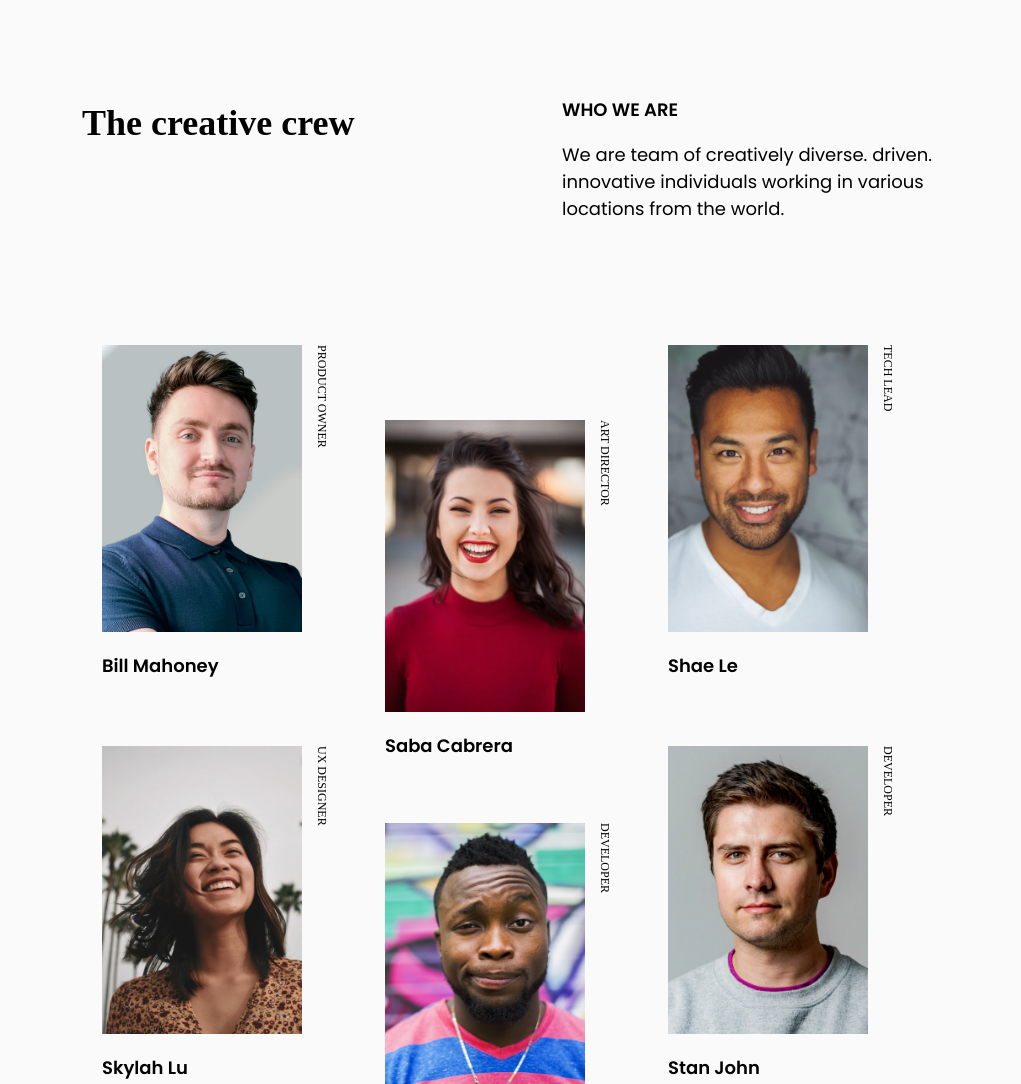
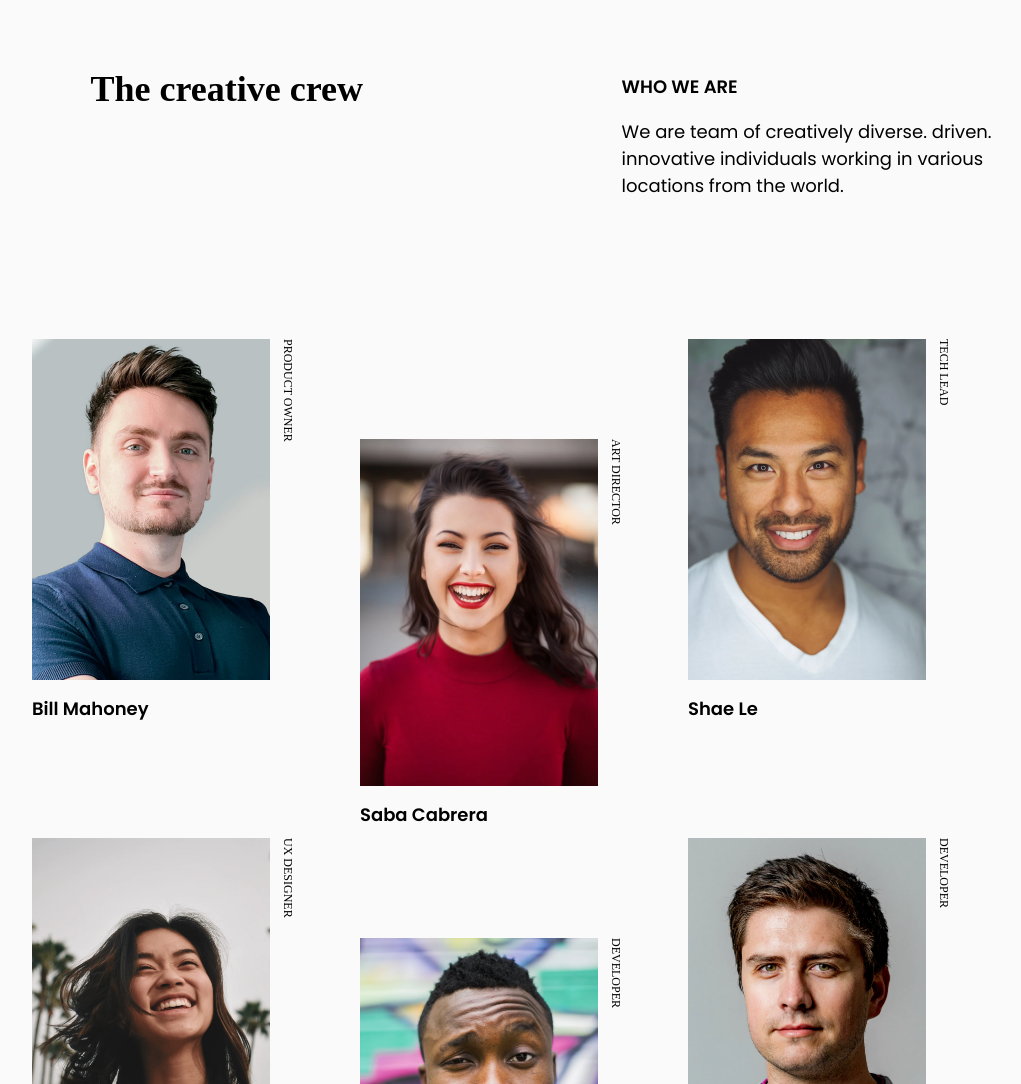
Before and after one commit to cl3m3nt1n3/DevChallenges-MyTeamPage, a plain HTML site: page index.html in a window 1280 px wide. Shown: the top 1084 px of the page, without its empty margins (126-1147 px from the left). Drawn offline with Linux system fonts and the light colour scheme.

Commit message:
grid + pseudo class solution

```diff
--- a/index.html
+++ b/index.html
@@ -10,45 +10,45 @@
   <header>
     <h1>The creative crew</h1>
     <div class="intro">
-      <h3 class="uppercase">Who we are</h3>
+      <h2 class="uppercase">Who we are</h2>
       <p>We are team of creatively diverse. driven. innovative individuals working in various locations from the world.</p>
     </div>
   </header>
   <main>
     <div class="profile">
       <img src="images/photo1.png">
-      <p class="uppercase">Product owner</p>
-      <h4>Bill Mahoney</h4>
+      <p class="uppercase job">Product owner</p>
+      <h3>Bill Mahoney</h3>
     </div>
 
     <div class="profile downward">
       <img src="images/photo2.png">
-      <p class="uppercase">Art Director</p>
-      <h4>Saba Cabrera</h4>
+      <p class="uppercase job">Art Director</p>
+      <h3>Saba Cabrera</h3>
     </div>
 
     <div class="profile">
       <img src="images/photo3.png">
-      <p class="uppercase">Tech Lead</p>
-      <h4>Shae Le</h4>
+      <p class="uppercase job">Tech Lead</p>
+      <h3>Shae Le</h3>
     </div>
 
     <div class="profile">
       <img src="images/photo4.png">
-      <p class="uppercase">UX designer</p>
-      <h4>Skylah Lu</h4>
+      <p class="uppercase job">UX designer</p>
+      <h3>Skylah Lu</h3>
     </div>
 
     <div class="profile downward">
       <img src="images/photo5.png">
-      <p class="uppercase">Developer</p>
-      <h4>Griff Richards</h4>
+      <p class="uppercase job">Developer</p>
+      <h3>Griff Richards</h3>
     </div>
 
     <div class="profile">
       <img src="images/photo6.png">
-      <p class="uppercase">Developer</p>
-      <h4>Stan John</h4>
+      <p class="uppercase job">Developer</p>
+      <h3>Stan John</h3>
     </div>
   </main>
 
--- a/style.css
+++ b/style.css
@@ -1,9 +1,9 @@
 @import url('https://fonts.googleapis.com/css2?family=Poppins:wght@400;600&display=swap');
 
-body{
-  padding:70px 200px;
-  padding-bottom: 0;
+html{
   background-color: #FAFAFA;
+  font-family: Poppins;
+  font-size: 10px;
 }
 
 .uppercase{
@@ -12,13 +12,17 @@ body{
 
 header{
   display: flex;
-  margin-bottom: 80px;
+  justify-content: space-evenly;
+
 }
 
 header h1{
-  width:60%;
   font-family: PT Serif;
-  font-size: 36px;
+  font-size: 3.6rem;
+  width:40%;
+  display: flex;
+  justify-content: center;
+  margin:60px;
 }
 
 main{
@@ -26,56 +30,66 @@ main{
 }
 
 .intro{
-  width:48%;
+  width:35%;
+  padding:50px;
 
 }
 
-.intro h3{
-  font-family: Poppins;
-  font-size: 18px;
+
+.intro h2{
+  font-size: 1.8rem;
 }
 .intro p{
-  font-family: Poppins;
-  font-size: 18px;
+  font-size: 1.8rem;
+}
+
+/* images */
+
+main{
+  display:grid;
+  grid-template-columns: repeat(3,1fr);
+  justify-content: center;
+  padding: 72px 150px;
+  grid-column-gap: 20px;
+
+}
+
+.profile{
+  width:275px;
+  position: relative;
 }
 
 .profile img{
-  float:left;
-  width:200px;
+  width:238px;
 }
 
-.profile p{
-  /* vertical text */
-  writing-mode: vertical-rl;
-  display: inline;
-  font-family: PT Serif;
-  font-size: 12px;
+.profile:nth-child(3n+2){
+  margin-top: 100px;
 }
 
-.profile h4{
-  clear:left;
-  padding-top: 20px;
-  font-family: Poppins;
-  font-size: 18px;
+.job{
+  position: absolute;
+  right: 0px;
+  top:0;
+  font-family: 'PT Serif', serif;
+  font-size: 1.2rem;
+  font-weight: 400;
+  text-transform: uppercase;
+  writing-mode: vertical-rl;
 }
 
-.profile{
-  display: inline-block;
-  margin:20px;
+.profile h3{
+  font-size: 1.8rem;
+  margin:10px 0;
 }
 
 
-.downward{
-  /* move down a div */
-  transform:translateY(80px)
-}
 
 footer{
   text-align: center;
 }
 
 footer p{
-  font-family: Poppins;
   font-size: 14px;
   color:#333;
   opacity: 0.7;
```
